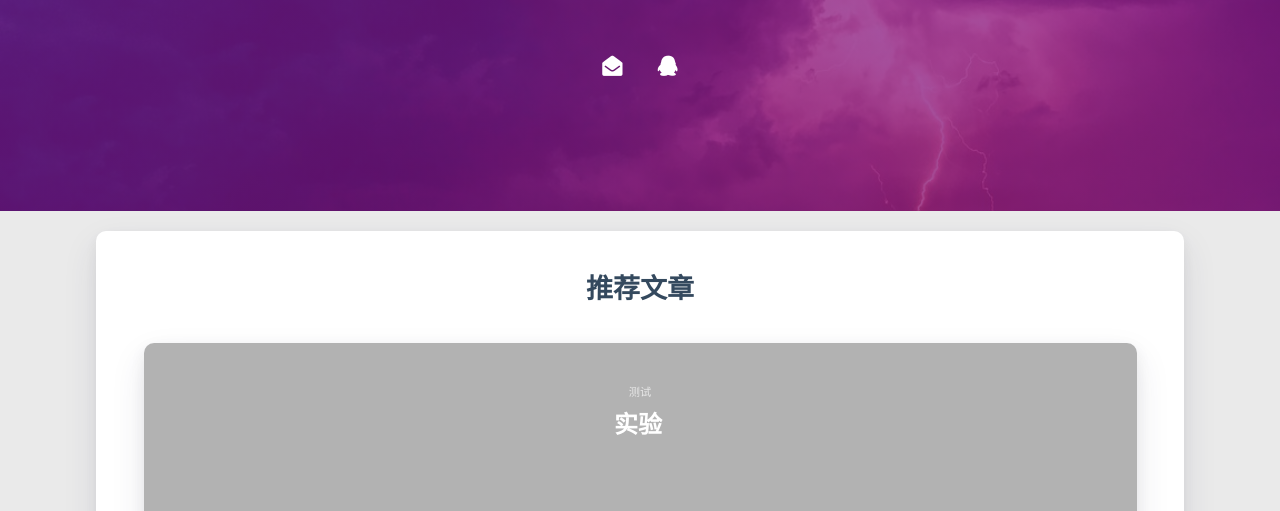
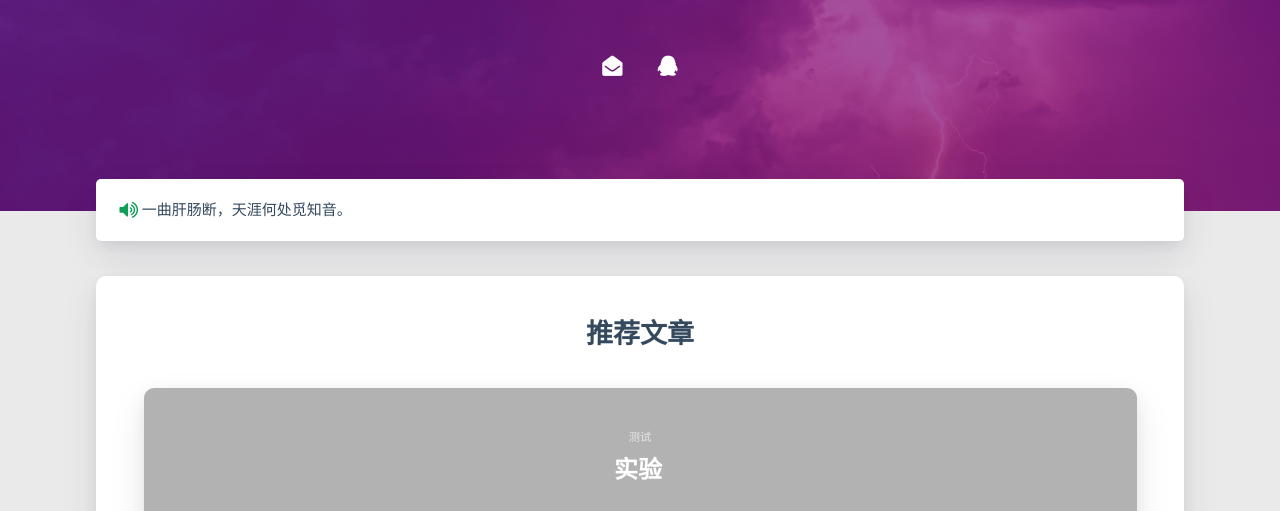
Before and after one commit to 70by/70by.github.io, a plain HTML site: page index.html in a window 1280 px wide. Shown: the part 589-1100 px from the top of the page. Drawn offline with Linux system fonts and the light colour scheme.

Commit message:
Site updated: 2018-11-27 14:51:40

```diff
--- a/index.html
+++ b/index.html
@@ -299,6 +299,14 @@ $('.bg-cover').css('background-image', 'url(/medias/banner/' + new Date().getDay
 <main class="content">
 
 
+    <div class="container notice">
+        <div class="card">
+            <div class="card-content">
+                <i class="fa fa-volume-up fa-lg fa-fw text-color"></i>一曲肝肠断，天涯何处觅知音。
+            </div>
+        </div>
+    </div>
+
 
     <div id="recommend-sections">
 
```
Also changed, not shown: about/index.html (+2 -2 lines).
